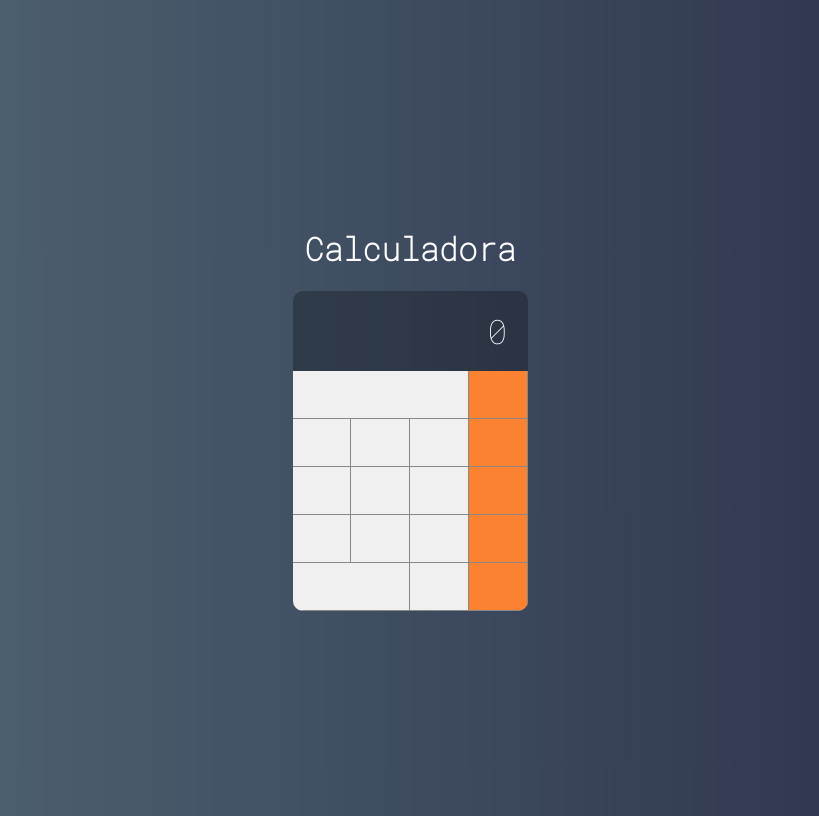
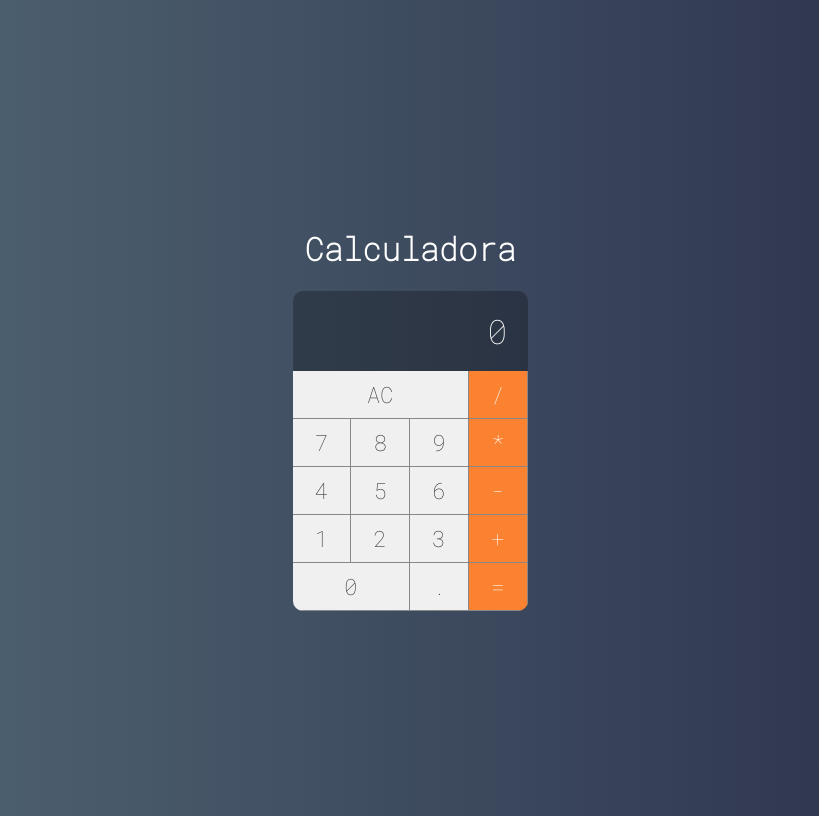
Before and after one commit to Domisnnet/calculadora-em-React, a React (Create React App) app: page / in a window 1280 px wide. Shown: the whole page, without its empty margins (230-1049 px from the left). Built offline with nearby package versions, Linux system fonts and the light colour scheme.

Commit message:
correção do bug , botões não apareciam os dígitos

```diff
--- a/src/components/Button.jsx
+++ b/src/components/Button.jsx
@@ -1,21 +1,26 @@
 import React from 'react';
 import './Button.css';
 
-const Button = (props) => {
-    const classes = ['button'];
+const Button = props => {
+  const classes = ['button'];
 
-    if (props.operation) classes.push('operation');
-    if (props.double) classes.push('double');
-    if (props.triple) classes.push('triple');
+  if (props.operation) {
+    classes.push('operation');
+  }
 
-    return (
-        <button
-        className={classes.join(' ')}
-        onClick={props.click}
-        >
-        {props.label}
-        </button>
-    );
+  if (props.double) {
+    classes.push('double');
+  }
+
+  if (props.triple) {
+    classes.push('triple');
+  }
+
+  return (
+    <button onClick={props.click} className={classes.join(' ')}>
+        {props.Label}
+    </button>
+  );
 };
 
 export default Button;
```
